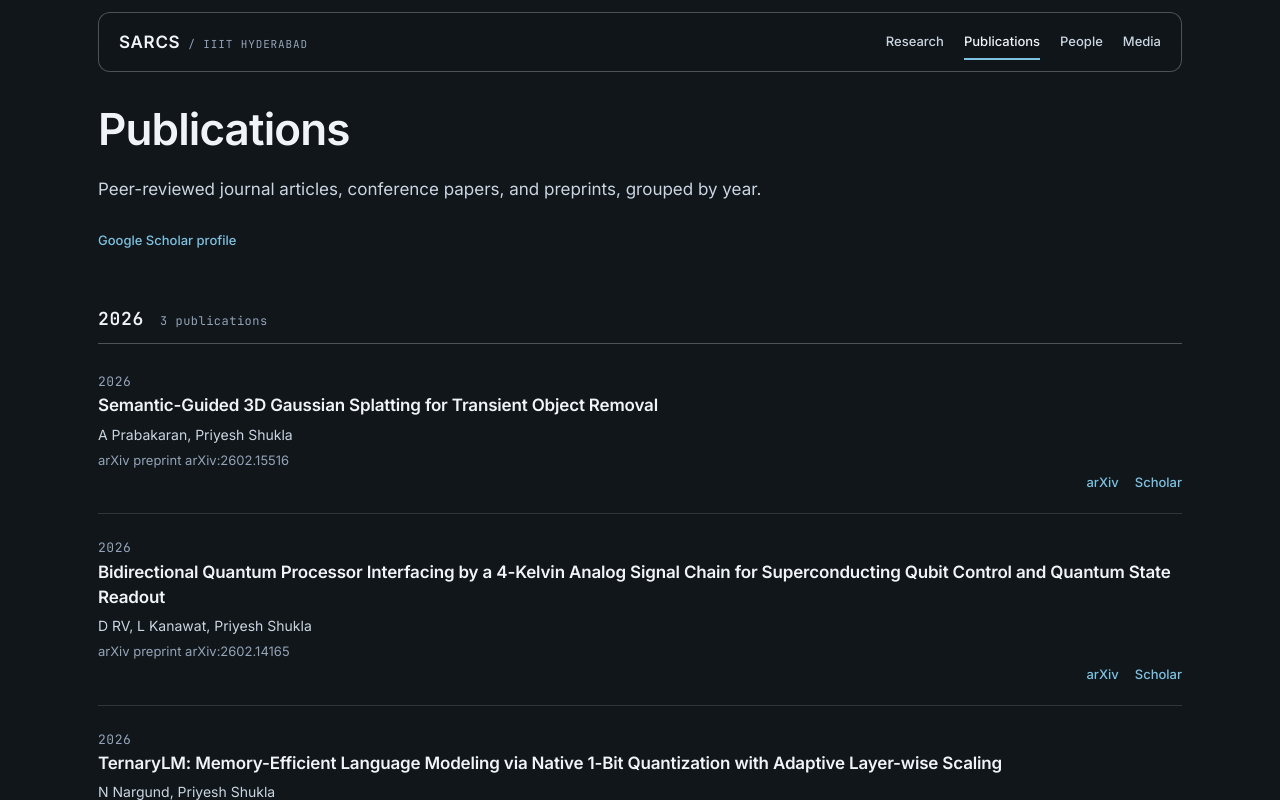
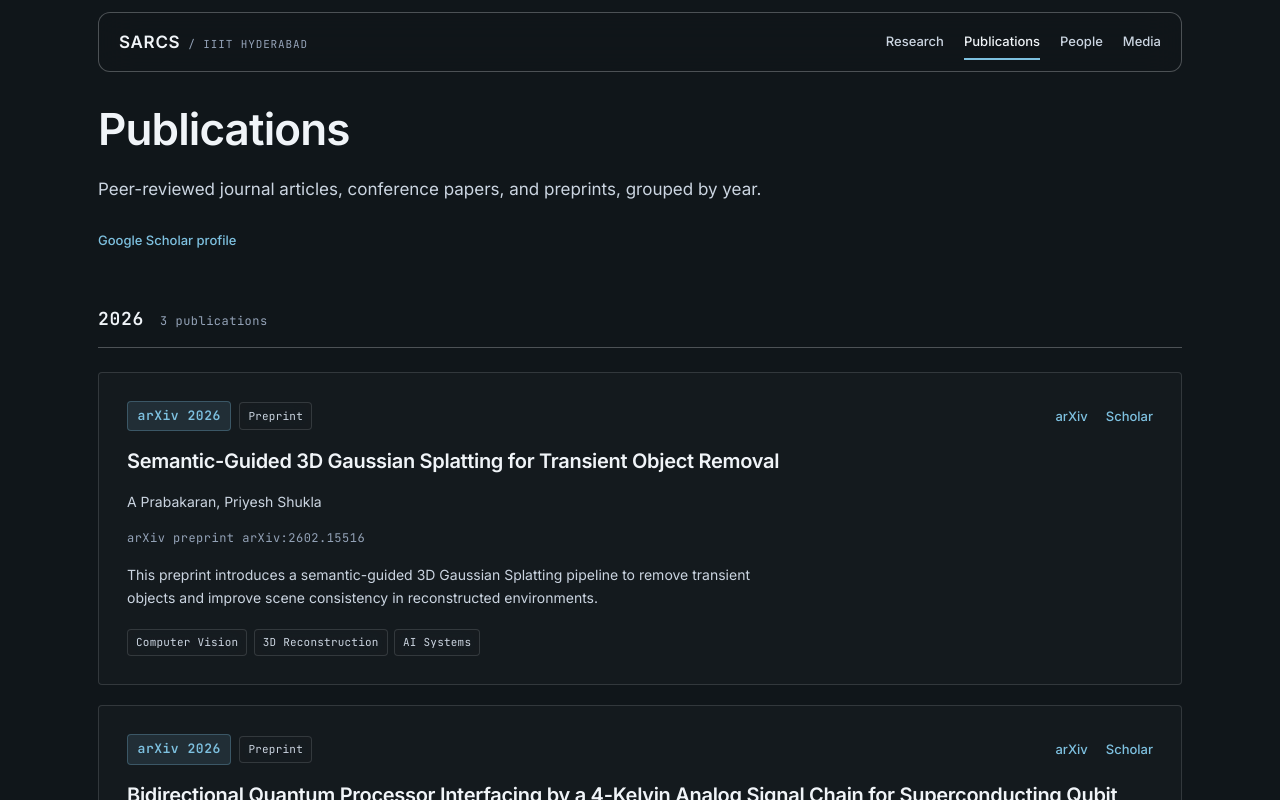
Before and after one commit to rohday/sarcs-website-new, a Next.js app: page /publications in a window 1280 px wide. Shown: the top 800 px of the page. Built offline with nearby package versions, Linux system fonts and the light colour scheme.

Commit message:
add extensive publication cards with conference acronyms and abstracts on /publications

```diff
--- a/app/publications/page.tsx
+++ b/app/publications/page.tsx
@@ -53,8 +53,8 @@ export default function PublicationsPage() {
                   alignItems: "baseline",
                   gap: "1rem",
                   borderBottom: "1px solid var(--hairline-strong)",
-                  paddingBottom: "0.5rem",
-                  marginBottom: "0.25rem",
+                  paddingBottom: "0.75rem",
+                  marginBottom: "1.5rem",
                 }}
               >
                 <span
@@ -74,9 +74,9 @@ export default function PublicationsPage() {
                   {byYear[year].length} {byYear[year].length === 1 ? "publication" : "publications"}
                 </span>
               </div>
-              <div>
+              <div style={{ display: "flex", flexDirection: "column", gap: "1.25rem" }}>
                 {byYear[year].map((pub) => (
-                  <PublicationItem key={pub.id} publication={pub} />
+                  <PublicationItem key={pub.id} publication={pub} detailed />
                 ))}
               </div>
             </div>
--- a/components/cards/PublicationItem.tsx
+++ b/components/cards/PublicationItem.tsx
@@ -1,10 +1,15 @@
 import type { Publication } from "@/lib/types";
+import { getPublicationVenueLabel } from "@/lib/data";
 
 export default function PublicationItem({
   publication,
+  detailed = false,
 }: {
   publication: Publication;
+  detailed?: boolean;
 }) {
+  const venueLabel = getPublicationVenueLabel(publication);
+
   const links = [
     { href: publication.links.doi, label: "DOI" },
     { href: publication.links.arxiv, label: "arXiv" },
@@ -13,6 +18,183 @@ export default function PublicationItem({
     { href: publication.links.googleScholar, label: "Scholar" },
   ].filter((l) => l.href);
 
+  const primaryLink =
+    publication.links.doi ||
+    publication.links.arxiv ||
+    publication.links.pdf ||
+    publication.links.googleScholar;
+
+  if (detailed) {
+    return (
+      <article
+        className="surface-card"
+        style={{
+          padding: "clamp(1.25rem, 3vw, 1.75rem)",
+          display: "flex",
+          flexDirection: "column",
+          gap: "1rem",
+        }}
+      >
+        {/* Top bar: Venue Acronym Badge + Type + Action Links */}
+        <div
+          style={{
+            display: "flex",
+            justifyContent: "space-between",
+            alignItems: "center",
+            flexWrap: "wrap",
+            gap: "0.75rem",
+          }}
+        >
+          <div style={{ display: "flex", alignItems: "center", gap: "0.5rem", flexWrap: "wrap" }}>
+            <span
+              className="type-mono"
+              style={{
+                fontSize: "0.8125rem",
+                fontWeight: 600,
+                color: "var(--accent)",
+                letterSpacing: "0.04em",
+                background: "rgba(126, 193, 224, 0.12)",
+                padding: "0.2rem 0.6rem",
+                borderRadius: "4px",
+                border: "1px solid rgba(126, 193, 224, 0.28)",
+              }}
+            >
+              {venueLabel}
+            </span>
+            {publication.type && (
+              <span
+                className="chip"
+                style={{
+                  fontSize: "0.6875rem",
+                  padding: "0.2rem 0.5rem",
+                  textTransform: "capitalize",
+                }}
+              >
+                {publication.type}
+              </span>
+            )}
+          </div>
+
+          <div
+            style={{
+              display: "flex",
+              flexWrap: "wrap",
+              gap: "1.125rem",
+              alignItems: "center",
+            }}
+          >
+            {links.map((l) => (
+              <a
+                key={l.label}
+                href={l.href}
+                target="_blank"
+                rel="noopener noreferrer"
+                className="text-link"
+              >
+                {l.label}
+              </a>
+            ))}
+          </div>
+        </div>
+
+        {/* Title */}
+        <h3
+          style={{
+            fontFamily: "var(--font-display)",
+            fontSize: "clamp(1.0625rem, 2vw, 1.25rem)",
+            fontWeight: 600,
+            color: "var(--text-primary)",
+            margin: 0,
+            lineHeight: 1.4,
+            letterSpacing: "-0.015em",
+          }}
+        >
+          {primaryLink ? (
+            <a
+              href={primaryLink}
+              target="_blank"
+              rel="noopener noreferrer"
+              style={{
+                color: "inherit",
+                textDecoration: "none",
+              }}
+            >
+              {publication.title}
+            </a>
+          ) : (
+            publication.title
+          )}
+        </h3>
+
+        {/* Authors */}
+        <p
+          style={{
+            fontSize: "0.875rem",
+            color: "var(--text-secondary)",
+            margin: 0,
+            lineHeight: 1.55,
+          }}
+        >
+          {publication.authors.join(", ")}
+        </p>
+
+        {/* Full Venue details */}
+        <p
+          className="type-mono"
+          style={{
+            fontSize: "0.75rem",
+            color: "var(--text-muted)",
+            margin: 0,
+            lineHeight: 1.5,
+          }}
+        >
+          {publication.venue}
+        </p>
+
+        {/* Abstract */}
+        {publication.abstract && (
+          <p
+            style={{
+              fontSize: "0.875rem",
+              lineHeight: 1.65,
+              color: "var(--text-secondary)",
+              margin: 0,
+              maxWidth: "75ch",
+            }}
+          >
+            {publication.abstract}
+          </p>
+        )}
+
+        {/* Tags */}
+        {publication.tags && publication.tags.length > 0 && (
+          <div
+            style={{
+              display: "flex",
+              flexWrap: "wrap",
+              gap: "0.4rem",
+              paddingTop: "0.25rem",
+            }}
+          >
+            {publication.tags.map((tag) => (
+              <span
+                key={tag}
+                className="chip"
+                style={{
+                  fontSize: "0.6875rem",
+                  padding: "0.2rem 0.5rem",
+                }}
+              >
+                {tag}
+              </span>
+            ))}
+          </div>
+        )}
+      </article>
+    );
+  }
+
+  // Default compact strip for homepage PinnedPublications
   return (
     <article
       style={{
@@ -25,11 +207,12 @@ export default function PublicationItem({
         className="type-mono tnum"
         style={{
           fontSize: "0.8125rem",
-          color: "var(--text-muted)",
+          color: "var(--accent)",
           whiteSpace: "nowrap",
+          fontWeight: 600,
         }}
       >
-        {publication.year}
+        {venueLabel}
       </span>
 
       <div>
--- a/lib/data.ts
+++ b/lib/data.ts
@@ -98,3 +98,17 @@ export function getDistinctVenueCount(): number {
   const venues = new Set(pubs.map((p) => p.venue).filter(Boolean));
   return venues.size;
 }
+
+/** Extracts clean short venue acronym with year (e.g. "VTS 2025", "DATE 2024", "arXiv 2026") */
+export function getPublicationVenueLabel(pub: Publication): string {
+  const v = pub.venue || "";
+  const matchParen = v.match(/\(([A-Za-z0-9\- ]+)\)/);
+  if (matchParen && matchParen[1]) {
+    const acronym = matchParen[1].trim();
+    if (acronym.length <= 10) return `${acronym} ${pub.year}`;
+  }
+  if (v.toLowerCase().includes("arxiv")) return `arXiv ${pub.year}`;
+  if (v.toLowerCase().includes("vlsi systems") || v.toLowerCase().includes("tvlsi")) return `TVLSI ${pub.year}`;
+  if (v.toLowerCase().includes("tcas")) return `TCAS-I ${pub.year}`;
+  return `${pub.year}`;
+}
```
